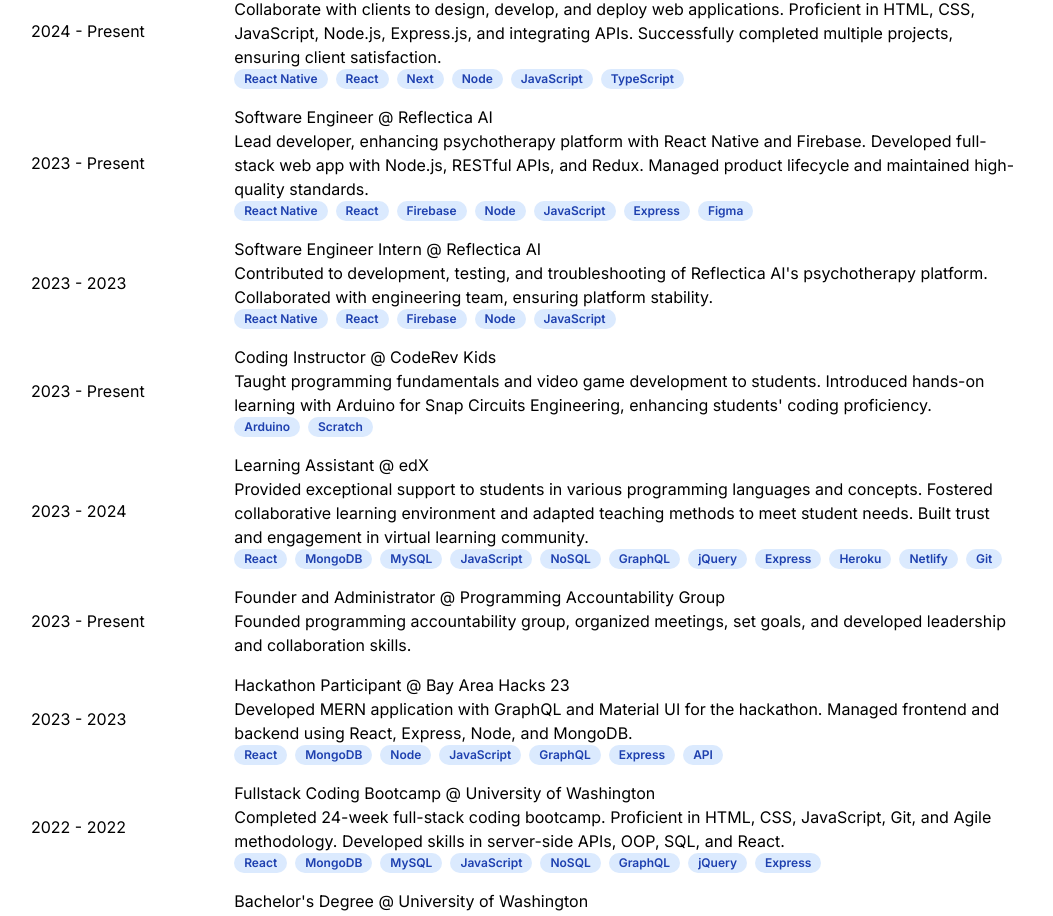
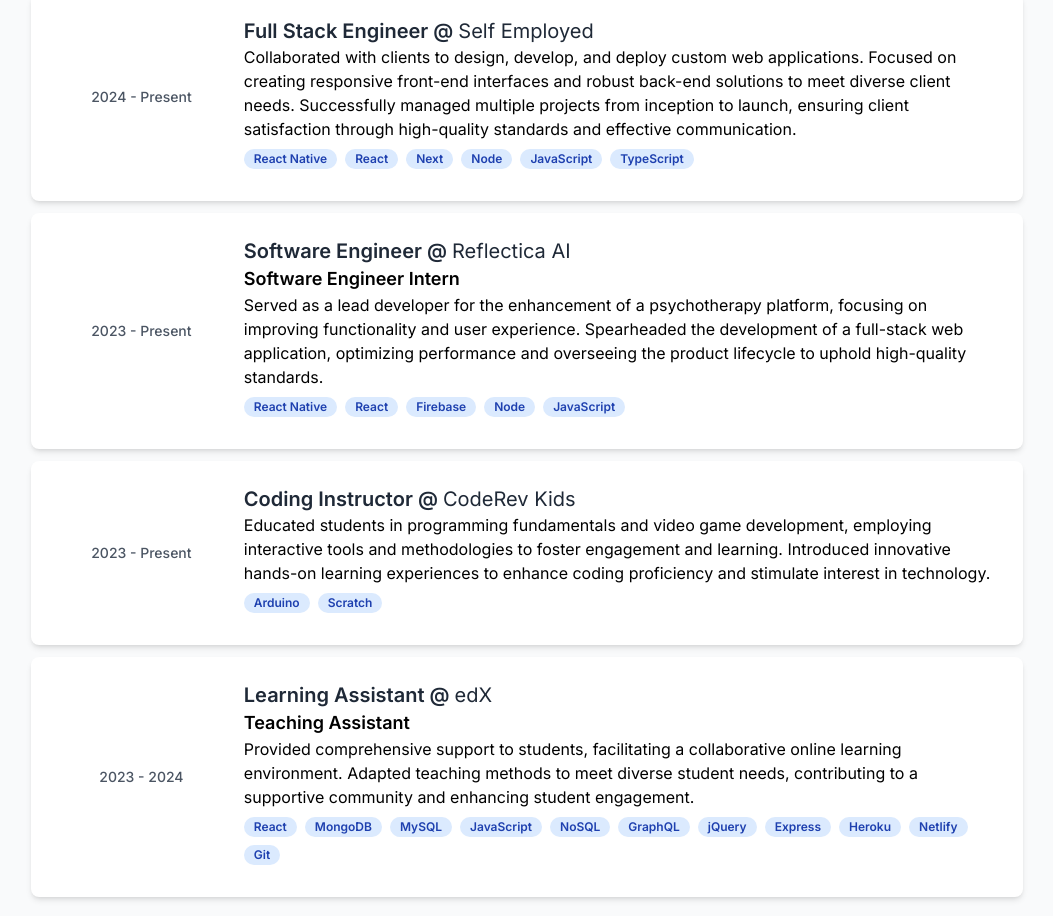
Before and after one commit to c1008h/next-portfolio, a Next.js app: page / in a window 1280 px wide. Shown: the part 1872-2788 px from the top of the page, without its empty margins (113-1166 px from the left). Built offline with nearby package versions, Linux system fonts and the light colour scheme.

Commit message:
reorganized json files

```diff
--- a/app/Experience.tsx
+++ b/app/Experience.tsx
@@ -1,12 +1,20 @@
-import React from 'react'
+import React, { useState } from 'react'
 import experienceData from '@/constants/experienceData.json'
-import { SectionTemplate } from '@/components'
+import extracurricularData from '@/constants/extracurricularData.json'
+import educationData from '@/constants/educationData.json'
+import { ButtonTemplate, SectionTemplate } from '@/components'
 
 export default function Experience() {
+    const [showOther, setShowOther] = useState<boolean>(false)
+    const [showEducation, setShowEducation] = useState<boolean>(false)
+
+    const handleShowOther = () => setShowOther(!showOther)
+    const handleShowEducation = () => setShowEducation(!showEducation)
+
     return (
-        <div className='flex flex-col w-screen justify-center items-center mt-10 p-5'>
-            <h1>Work</h1>
-            <div className='flex flex-col w-4/5'>
+        <div className='flex flex-col w-screen justify-center items-center p-5 bg-gray-50'>
+            <h1 className='text-3xl font-bold text-gray-800 mb-4'>Work Experiences</h1>
+            <div className='flex flex-col w-4/5 mb-4'>
                 {experienceData.map((experience) => (
                     <SectionTemplate
                         key={experience.id}
@@ -14,6 +22,37 @@
                     />
                 ))}
             </div>
+            <ButtonTemplate
+                btnStyle={'text-blue-700 bg-blue-100 hover:bg-blue-200 font-medium py-2 px-4 rounded mb-4'}
+                title={showOther ? 'Hide Other Experiences' : 'Show Other Experiences'}
+                action={handleShowOther}
+            />
+            {showOther && (
+                <div className='flex flex-col w-4/5'>
+                    {extracurricularData.map((extra) => (
+                        <SectionTemplate
+                            key={extra.id}
+                            {...extra}
+                        />
+                    ))}
+                </div>
+            )}
+
+            <ButtonTemplate
+                title={showEducation ? 'Hide Education' : 'Show Education'}
+                action={handleShowEducation}
+                btnStyle={'text-green-700 bg-green-100 hover:bg-green-200 font-medium py-2 px-4 rounded mb-4'}
+            />
+            {showEducation && (
+                <div className='flex flex-col w-4/5'>
+                    {educationData.map((education) => (
+                       <SectionTemplate
+                       key={education.id}
+                       {...education}
+                   />
+                    ))}
+                </div>
+            )}
         </div>
     )
 }
--- a/app/Project.tsx
+++ b/app/Project.tsx
@@ -27,7 +27,7 @@
     const getBtnStyle = (title: string) => `${btnBaseStyle} ${activeTab === title ? btnActiveStyle : btnInactiveStyle}`;
 
     return (
-        <div className='flex flex-col w-screen items-center p-5'>
+        <div className='flex flex-col w-screen items-center p-5 my-5'>
             <h1>My Latest Projects</h1>
             <div className='w-3/4 flex flex-row justify-evenly m-5'>
                 {['Web', 'Mobile', 'Desktop', 'All'].map((title) => (
--- a/app/page.tsx
+++ b/app/page.tsx
@@ -4,6 +4,7 @@
 import Landing from "./Landing";
 import Project from "./Project";
 import Experience from "./Experience";
+import Contact from './Contact';
 
 export default function Home() {
   return (
@@ -13,6 +14,8 @@
       <Navbar/>
       <Project />
       <Experience />
+      <Contact />
+      <Footer />
     </main>
   );
 }
--- a/components/SectionTemplate.tsx
+++ b/components/SectionTemplate.tsx
@@ -1,30 +1,43 @@
 import React from 'react'
+
+interface RolesProps {
+    title: string;
+    description: string;
+}
 
 interface SectionTemplateProps {
     id: number;
     year: string;
     yearRange: string;
     name: string;
-    institute: string;
-    description: string;
-    skills: string[];
+    skills?: string[];
+    roles: RolesProps[];
 }
 
 export default function SectionTemplate({
     ...experience
 }: SectionTemplateProps) {
+
+    const otherRoles = experience.roles.length > 1 && experience.roles.slice(1).map((role, index) => (
+        <div key={index}>
+            <h3 className="text-lg font-semibold">{role.title}</h3>
+            {/* <p>{role.description}</p> */}
+        </div>
+    ))
+
     return (
-    <div key={experience.id} className='flex flex-row items-center'>
-        <div className='w-1/5 justify-center items-center'>
-            <p>{experience.yearRange}</p>
+        <div className='flex flex-row items-center bg-white shadow-md rounded-lg p-4 mb-3'>
+            <div className='w-1/5 flex justify-center items-center'>
+                <p className='text-sm font-medium text-gray-600'>{experience.yearRange}</p>
             </div>
             <div className='w-4/5 flex-col justify-center m-2'>
-            <h1>{experience.name} @ <span>{experience.institute}</span></h1>
-            <p>{experience.description}</p>
-            <div className='flex flex-row flex-wrap'>
+                <h3 className='text-xl font-semibold text-gray-800'>{experience.roles[0].title} @ <span className='font-normal'>{experience.name}</span></h3>
+                {otherRoles}
+                <p>{experience.roles[0].description}</p>
+                <div className='flex flex-row flex-wrap mt-2'>
                     {Array.isArray(experience.skills) && experience.skills.map((skill, index) => (
                         <div
-                        className='bg-blue-100 text-blue-800 text-xs font-semibold mr-2 px-2.5 py-0.5 rounded-full'
+                            className='bg-blue-100 text-blue-800 text-xs font-semibold mr-2 mb-2 px-2.5 py-0.5 rounded-full'
                             key={index}
                         >
                             {skill}
--- /dev/null
+++ b/constants/educationData.json
@@ -0,0 +1,29 @@
+[
+    {
+        "id": 2,
+        "year": "2022",
+        "yearRange": "2022 - 2022",
+        "roles": [
+            {
+                "title": "Fullstack Coding Bootcamp",
+                "description": "Completed 24-week full-stack coding bootcamp. Proficient in HTML, CSS, JavaScript, Git, and Agile methodology. Developed skills in server-side APIs, OOP, SQL, and React."
+            }
+        ],
+        "name": "University of Washington",
+        "skills": ["React", "MongoDB", "MySQL", "JavaScript", "NoSQL", "GraphQL", "jQuery", "Express"]
+    },
+    {
+        "id": 1,
+        "year": "2020",
+        "yearRange": "2016 - 2020",
+        "roles": [
+           {
+            "title": "Bachelor's Degree",
+            "description": "BA in Anthropology. Developed interest in informatics and technology, alongside skills in critical thinking and analysis."
+
+            }
+        ],
+        "name": "University of Washington",
+        "skills": ["HTML", "CSS", "SQL", "Git"]
+    }
+]
--- a/constants/experienceData.json
+++ b/constants/experienceData.json
@@ -1,11 +1,15 @@
 [
     {
-        "id": 11,
+        "id": 4,
         "year": "2024",
         "yearRange": "2024 - Present",
-        "name": "Full Stack Engineer",
-        "institute": "Self Employed",
-        "description": "Collaborate with clients to design, develop, and deploy web applications. Proficient in HTML, CSS, JavaScript, Node.js, Express.js, and integrating APIs. Successfully completed multiple projects, ensuring client satisfaction.",
+        "name": "Self Employed",
+        "roles": [
+            {
+                "title": "Full Stack Engineer",
+                "description": "Collaborated with clients to design, develop, and deploy custom web applications. Focused on creating responsive front-end interfaces and robust back-end solutions to meet diverse client needs. Successfully managed multiple projects from inception to launch, ensuring client satisfaction through high-quality standards and effective communication."
+            }
+        ],
         "skills": [
             "React Native",
             "React",
@@ -16,85 +20,50 @@
         ]
     },
     {
-        "id": 10,
-        "year": "2024",
+        "id": 3,
+        "year": "2023",
         "yearRange": "2023 - Present",
-        "name": "Software Engineer",
-        "institute": "Reflectica AI",
-        "description": "Lead developer, enhancing psychotherapy platform with React Native and Firebase. Developed full-stack web app with Node.js, RESTful APIs, and Redux. Managed product lifecycle and maintained high-quality standards.",
-        "skills": [
-            "React Native",
-            "React",
-            "Firebase",
-            "Node",
-            "JavaScript",
-            "Express",
-            "Figma"
-        ]
-    },
-    {
-        "id": 9,
-        "year": "2023",
-        "yearRange": "2023 - 2023",
-        "name": "Software Engineer Intern",
-        "institute": "Reflectica AI",
-        "description": "Contributed to development, testing, and troubleshooting of Reflectica AI's psychotherapy platform. Collaborated with engineering team, ensuring platform stability.",
+        "name": "Reflectica AI",
+        "roles": [
+            {
+                "title": "Software Engineer",
+                "description": "Served as a lead developer for the enhancement of a psychotherapy platform, focusing on improving functionality and user experience. Spearheaded the development of a full-stack web application, optimizing performance and overseeing the product lifecycle to uphold high-quality standards."
+            },
+            {
+                "title": "Software Engineer Intern",
+                "description": "Supported the development team in testing, troubleshooting, and refining the psychotherapy platform. Played a key role in collaborative efforts to enhance platform stability and functionality."
+            }
+        ],
         "skills": ["React Native", "React", "Firebase", "Node", "JavaScript"]
     },
     {
-        "id": 8,
+        "id": 2,
         "year": "2023",
         "yearRange": "2023 - Present",
-        "name": "Coding Instructor",
-        "institute": "CodeRev Kids",
-        "description": "Taught programming fundamentals and video game development to students. Introduced hands-on learning with Arduino for Snap Circuits Engineering, enhancing students' coding proficiency.",
+        "name": "CodeRev Kids",
+        "roles": [
+            {
+                "title": "Coding Instructor",
+                "description": "Educated students in programming fundamentals and video game development, employing interactive tools and methodologies to foster engagement and learning. Introduced innovative hands-on learning experiences to enhance coding proficiency and stimulate interest in technology."
+            }
+        ],
         "skills": ["Arduino", "Scratch"]
-
-    },
-    {
-        "id": 7,
-        "year":"2023",
-        "yearRange": "2023 - 2024",
-        "name": "Learning Assistant",
-        "institute": "edX",
-        "description": "Provided exceptional support to students in various programming languages and concepts. Fostered collaborative learning environment and adapted teaching methods to meet student needs. Built trust and engagement in virtual learning community.",
-        "skills": ["React", "MongoDB", "MySQL", "JavaScript", "NoSQL", "GraphQL", "jQuery", "Express", "Heroku", "Netlify", "Git"]
-    },
-    {
-        "id": 6,
-        "year": "2023",
-        "yearRange": "2023 - Present",
-        "name": "Founder and Administrator",
-        "institute": "Programming Accountability Group",
-        "description": "Founded programming accountability group, organized meetings, set goals, and developed leadership and collaboration skills."
-    },
-    {
-        "id": 5,
-        "year": "2023",
-        "yearRange": "2023 - 2023",
-        "name": "Hackathon Participant",
-        "institute": "Bay Area Hacks 23",
-        "description": "Developed MERN application with GraphQL and Material UI for the hackathon. Managed frontend and backend using React, Express, Node, and MongoDB.",
-        "skills": ["React", "MongoDB", "Node", "JavaScript", "GraphQL", "Express", "API"]
-
-    },
-    {
-        "id": 3,
-        "year": "2022",
-        "yearRange": "2022 - 2022",
-        "name": "Fullstack Coding Bootcamp",
-        "institute": "University of Washington",
-        "description": "Completed 24-week full-stack coding bootcamp. Proficient in HTML, CSS, JavaScript, Git, and Agile methodology. Developed skills in server-side APIs, OOP, SQL, and React.",
-        "skills": ["React", "MongoDB", "MySQL", "JavaScript", "NoSQL", "GraphQL", "jQuery", "Express"]
     },
     {
         "id": 1,
-        "year": "2020",
-        "yearRange": "2016 - 2020",
-        "name": "Bachelor's Degree",
-        "institute": "University of Washington",
-        "description": "BA in Anthropology. Developed interest in informatics and technology, alongside skills in critical thinking and analysis.",
-        "skills": ["HTML", "CSS", "SQL", "Git"]
-
+        "year":"2023",
+        "yearRange": "2023 - 2024",
+        "name": "edX",
+        "roles": [
+            {
+                "title": "Learning Assistant",
+                "description": "Provided comprehensive support to students, facilitating a collaborative online learning environment. Adapted teaching methods to meet diverse student needs, contributing to a supportive community and enhancing student engagement."
+            },
+            {
+                "title": "Teaching Assistant",
+                "description": "Played a vital role in the delivery of online educational content, offering timely assistance and feedback to students. Engaged in the creation and refinement of course materials, ensuring educational quality and accessibility."
+            }
+        ],
+        "skills": ["React", "MongoDB", "MySQL", "JavaScript", "NoSQL", "GraphQL", "jQuery", "Express", "Heroku", "Netlify", "Git"]
     }
 ]
--- /dev/null
+++ b/constants/extracurricularData.json
@@ -0,0 +1,27 @@
+[
+    {
+        "id": 2,
+        "year": "2023",
+        "yearRange": "2023 - Present",
+        "roles": [
+            {
+                "title": "Founder and Administrator",
+                "description": "Founded programming accountability group, organized meetings, set goals, and developed leadership and collaboration skills."
+            }
+        ],
+        "name": "Programming Accountability Group"
+    },
+    {
+        "id": 1,
+        "year": "2023",
+        "yearRange": "2023 - 2023",
+        "roles": [
+            {
+                "title": "Hackathon Participant",
+                "description": "Developed MERN application with GraphQL and Material UI for the hackathon. Managed frontend and backend using React, Express, Node, and MongoDB."
+            }
+        ],
+        "name": "Bay Area Hacks 23",
+        "skills": ["React", "MongoDB", "Node", "JavaScript", "GraphQL", "Express", "API"]
+    }
+]
```
Also changed, not shown: app/Contact.tsx (+16 -0 lines), components/Footer.tsx (+19 -2 lines). Lines whose indentation alone changed are shown as unchanged.
